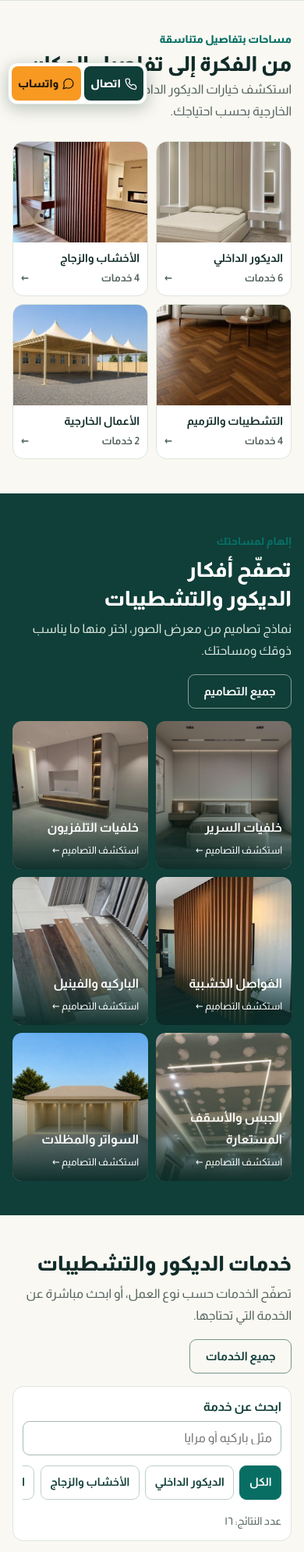
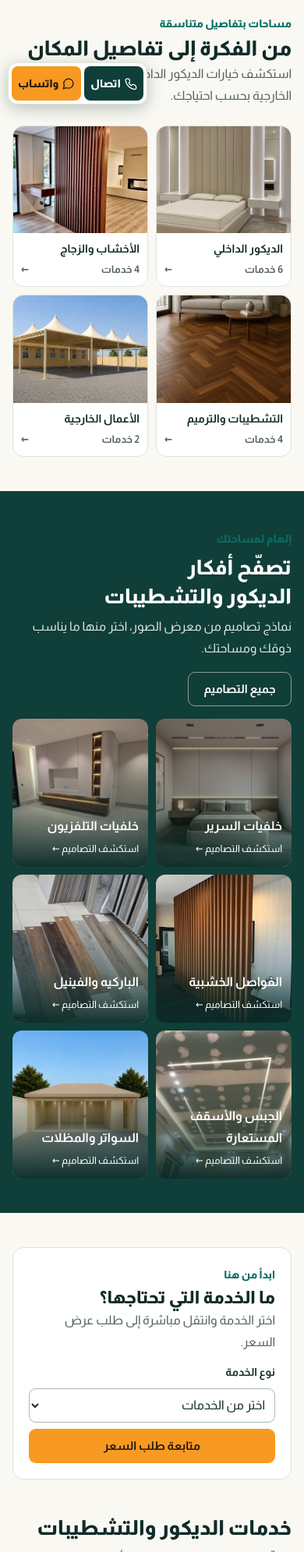
Before and after one commit to SulaimanAlsanani/riyadh-decor, a WordPress theme: template riyadh-decor/front-page.php in a window 390 px wide. Shown: the part 700-2691 px from the top of the page at 78% size. Run offline with PHP 8.4 and a stand-in for WordPress, Linux system fonts and the light colour scheme; the site name, menu and one post (Sample post) are stand-ins, and other content is empty; some libraries are stand-ins or nearby versions.

Commit message:
V1.4.0: compact commercial layout and quick quote conversion flow

```diff
--- a/riyadh-decor/assets/site.js
+++ b/riyadh-decor/assets/site.js
@@ -319,3 +319,10 @@ for (const button of document.querySelectorAll('[data-share-design]')) {
         }
     });
 }
+
+/* Mobile quote shortcut: visible only when the actual quote form is off-screen. */
+const quoteShortcut = document.querySelector('[data-mobile-quote]');
+const quoteTarget = document.querySelector('#request');
+if (quoteShortcut && quoteTarget && 'IntersectionObserver' in window) {
+ new IntersectionObserver(([entry])=>{quoteShortcut.hidden=entry.isIntersecting;},{threshold:0.1}).observe(quoteTarget);
+}
--- a/riyadh-decor/front-page.php
+++ b/riyadh-decor/front-page.php
@@ -2,7 +2,7 @@
 get_header();
 $services = rd_services();
 ?>
-<main id="content" class="rd-luxury-home rd-home-v13">
+<main id="content" class="rd-luxury-home rd-home-v13 rd-home-v14">
     <section class="rd-hero" aria-labelledby="rd-hero-title">
         <?php rd_image('majlis', ['alt' => '', 'loading' => 'eager', 'fetchpriority' => 'high', 'sizes' => '100vw', 'class' => 'rd-hero-image']); ?>
         <div class="rd-shell rd-hero-content"><div class="rd-hero-copy">
@@ -10,7 +10,7 @@ $services = rd_services();
             <h1 id="rd-hero-title"><?php echo esc_html(get_theme_mod('rd_hero_title', 'تشطيبات تليق بتفاصيل بيتك')); ?></h1>
             <p><?php echo esc_html(get_theme_mod('rd_hero_text', 'ديكورات حسب المقاس، وأعمال تشطيب وترميم للمنازل والفلل في الرياض.')); ?></p>
             <div class="rd-actions">
-                <a class="rd-button rd-button-solid" href="#request">اطلب عرض سعر</a>
+                <a class="rd-button rd-button-solid" href="#rd-quick-title">اطلب عرض سعر</a>
                 <a class="rd-button rd-button-light" href="<?php echo esc_url(rd_url('gallery')); ?>">شاهد المعرض</a>
             </div>
         </div>
@@ -60,6 +60,11 @@ $services = rd_services();
         </div>
     </section>
 
+    <section class="rd-shell rd-quick-quote" aria-labelledby="rd-quick-title">
+<div><span class="rd-gallery-kicker">ابدأ من هنا</span><h2 id="rd-quick-title">ما الخدمة التي تحتاجها؟</h2><p>اختر الخدمة وانتقل مباشرة إلى طلب عرض السعر.</p></div>
+<form action="<?php echo esc_url(rd_url('contact')); ?>" method="get" class="rd-quick-form" data-quick-quote>
+<label for="rd-quick-service">نوع الخدمة</label><select id="rd-quick-service" name="service" required><option value="">اختر من الخدمات</option><?php foreach ($services as $slug => $service): ?><option value="<?php echo esc_attr($slug); ?>"><?php echo esc_html($service['short']); ?></option><?php endforeach; ?></select><button type="submit" class="rd-button rd-button-solid">متابعة طلب السعر</button>
+</form></section>
     <section class="rd-shell rd-section" id="services">
         <?php rd_heading('خدمات الديكور والتشطيبات', 'تصفّح الخدمات حسب نوع العمل، أو ابحث مباشرة عن الخدمة التي تحتاجها.', rd_url('services'), 'جميع الخدمات'); ?>
         <?php rd_service_cards($services); ?>
@@ -105,5 +110,6 @@ $services = rd_services();
         </div>
         <?php rd_request_form(); ?>
     </section>
+<a class="rd-mobile-quote rd-button rd-button-solid" data-mobile-quote href="#rd-quick-title" hidden>اطلب عرض سعر <span aria-hidden="true">←</span></a>
 </main>
 <?php get_footer(); ?>
--- a/riyadh-decor/inc/components.php
+++ b/riyadh-decor/inc/components.php
@@ -11,7 +11,8 @@ function rd_image($key, $attributes = []) {
     if (!isset($media[$key]) && !$photo) {
         return;
     }
-    $attributes += ['alt' => $photo[0] ?? $media[$key], 'loading' => 'lazy', 'decoding' => 'async'];
+    $attributes += ['alt' => $photo[0] ?? $media[$key], 'loading' => 'lazy', 'decoding' => 'async', 'fetchpriority' => 'auto'];
+    if ($attributes['loading'] === 'lazy' && $attributes['fetchpriority'] === 'auto') $attributes['fetchpriority'] = 'low';
     $dimensions = ['majlis' => [1440, 960], 'painting-service' => [864, 576]];
     [$width, $height] = $photo ? [$photo[1], $photo[2]] : ($dimensions[$key] ?? [504, 504]);
     printf('<img src="%s" width="%d" height="%d"', esc_url(rd_asset(rd_media_filename($key))), $width, $height);
--- a/riyadh-decor/style.css
+++ b/riyadh-decor/style.css
@@ -1,7 +1,7 @@
 /*
 Theme Name: Riyadh Decor
 Description: موقع عربي لخدمات الدهانات والديكورات في الرياض.
-Version: 1.3.1
+Version: 1.4.0
 Requires at least: 6.8
 Requires PHP: 8.2
 Text Domain: riyadh-decor
@@ -680,3 +680,28 @@ h3 { font-weight:var(--rd-weight-bold); }
  .rd-footer { padding-block-end:90px; }
  .rd-dialog { max-height:92dvh; overflow:auto; }
 }
+
+/* V1.4.0 — conversion and compact commercial layout */
+.rd-home-v14 .rd-hero { min-height:clamp(490px,65vh,690px); }
+.rd-home-v14 .rd-hero-copy h1 { max-width:620px; }
+.rd-home-v14 .rd-hero-copy { padding-block:12px; }
+.rd-home-v14 .rd-visual-categories a>img { aspect-ratio: 5/4; }
+.rd-quick-quote { display:grid; grid-template-columns:1fr 1fr; gap:24px; align-items:center; margin-block:var(--section-space) 0; background:var(--white); border:1px solid var(--line); border-radius:var(--rd-card-radius); padding:clamp(20px,3vw,36px); }
+.rd-quick-quote h2 { font-size:clamp(1.4rem,2.4vw,2rem); }
+.rd-quick-quote p { color:var(--dim); }
+.rd-quick-form { display:grid; grid-template-columns:minmax(0,1fr) auto; gap:8px; align-items:end; }
+.rd-quick-form label { grid-column:1/-1; font-weight:700; font-size:var(--rd-text-sm); }
+.rd-quick-form select { min-width:0; min-height:44px; border:1px solid var(--rd-field-border); border-radius:var(--rd-control-radius); background:white; color:var(--ink); padding:8px; }
+.rd-home-v14 .rd-service-card-grid .rd-card-media img { aspect-ratio: 5/4; }
+.rd-home-v14 .rd-material-story>img { aspect-ratio: 16/10; }
+.rd-mobile-quote { display:none; }
+@media(max-width:780px) {
+ .rd-quick-quote { grid-template-columns:1fr; gap:12px; }
+ .rd-home-v14 .rd-hero { min-height:510px; }
+}
+@media(max-width:510px) {
+ .rd-quick-form { grid-template-columns:1fr; }
+ .rd-home-v14 .rd-material-story>img { aspect-ratio:auto; }
+ .rd-mobile-quote:not([hidden]) { display:flex; position:fixed; z-index:6; inset-inline-start:10px; bottom:max(10px,env(safe-area-inset-bottom)); font-size:.8rem; padding-inline:10px; }
+ body:has(.rd-mobile-quote:not([hidden])) .rd-float { bottom:64px; }
+}
--- a/scripts/browser-check.mjs
+++ b/scripts/browser-check.mjs
@@ -62,6 +62,12 @@ try {
  assert.equal(await page.locator('.rd-float .rd-icon').count(),2);
  const tokens=await page.evaluate(()=>({control:getComputedStyle(document.documentElement).getPropertyValue('--rd-control-height').trim(),radius:getComputedStyle(document.documentElement).getPropertyValue('--rd-card-radius').trim()}));
  assert.equal(tokens.control,'44px');assert.equal(tokens.radius,'14px');
+ await page.goto(base);
+ assert.equal(await page.locator('#rd-quick-service option').count(),17);
+ await page.locator('#rd-quick-service').selectOption('mirrors');
+ await Promise.all([page.waitForURL('**/contact/?service=mirrors'),page.locator('[data-quick-quote] button').click()]);
+ assert.equal(await page.locator('[data-request] select option:checked').getAttribute('data-service-key'),'mirrors');
+ report.interactions.push('homepage quick quote navigation');
  await page.goto(base+'services/?group=decor');
  await page.locator('[data-service-filters]').waitFor({state:'visible'});
  assert.equal(await page.locator('[data-service-group="decor"]').getAttribute('aria-pressed'),'true');
```
Also changed, not shown: DESIGN-SYSTEM.md (+3 -1 lines).
